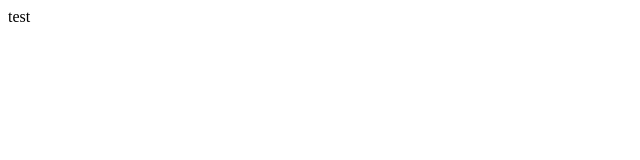
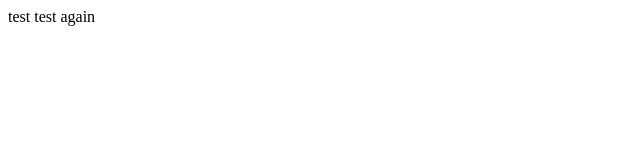
Before and after one commit to andyinkwell/nlp-kellogg-repo, a plain HTML site: page index.html in a window 1280 px wide. Shown: the full height of the page, 0-640 px from the left. Drawn offline with Linux system fonts and the light colour scheme.

Commit message:
added index.html
some detail

```diff
--- a/index.html
+++ b/index.html
@@ -1 +1 @@
-<div>test</div>
+<div>test test again</div>
```
Also changed, not shown: 1 other file.
